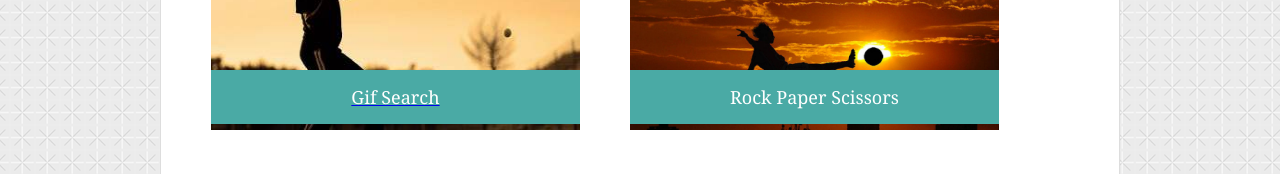
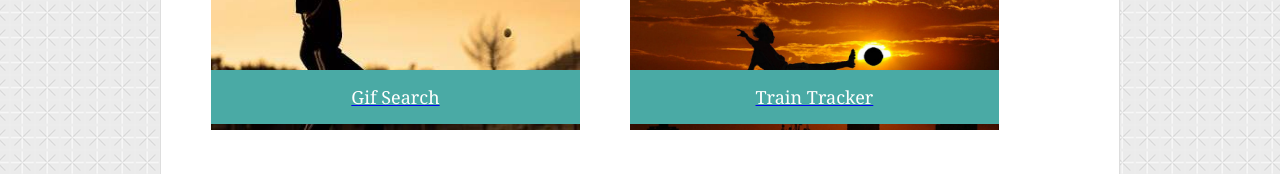
Before and after one commit to cdtama7/Basic-Portfolio, a plain HTML site: page portfolio.html in a window 1280 px wide. Shown: the part 700-874 px from the top of the page. Drawn offline with Linux system fonts and the light colour scheme.

Commit message:
Added train

```diff
--- a/portfolio.html
+++ b/portfolio.html
@@ -49,8 +49,7 @@
 
     <div class="portfolioimage">
             <img src="assets/images/image5.jpg" alt="image5" style="width:100%" />
-            <div class="imagetext">Rock Paper Scissors</div>
-    </div>
+            <a href="https://cdtama7.github.io/TrainActivity/"><div class="imagetext">Train Tracker</div></a>
 
 </div>
 </body>
```
